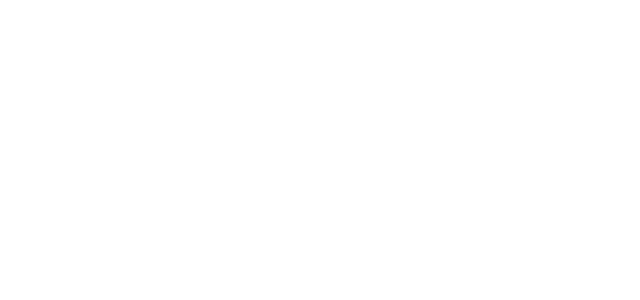
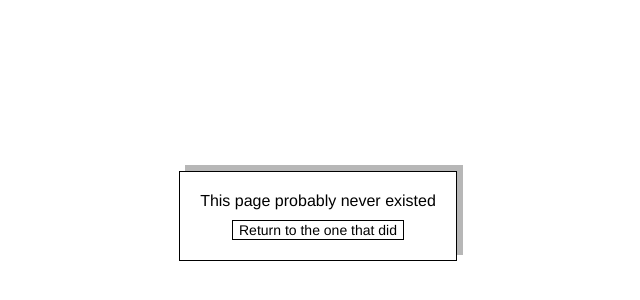
Before and after one commit to alex-y-kuznetsov/note, a Vue app: page /404 in a window 1280 px wide. Shown: the part 184-484 px from the top of the page, without its empty margins (322-962 px from the left). Built offline with nearby package versions, Linux system fonts and the light colour scheme.

Commit message:
not found page

```diff
--- /dev/null
+++ b/src/assets/styles/components/notfound.less
@@ -0,0 +1,24 @@
+.not_found {
+  margin: 0 auto;
+  padding: 50px 0;
+  box-sizing: border-box;
+  height: 100%;
+  width: 80%;
+  display: flex;
+}
+
+.not_found_inner {
+  width: fit-content;
+  margin: auto;
+  padding: 20px;
+
+  .border_block();
+}
+
+.not_found_back {
+  display: block;
+  margin: 10px auto 0 auto;
+  color: @main_color;
+  text-decoration: none;
+  width: fit-content;
+}
--- a/src/assets/styles/general.less
+++ b/src/assets/styles/general.less
@@ -7,10 +7,14 @@
 }
 
 .btn {
+  font-family: Avenir, Helvetica, Arial, sans-serif;
   background-color: transparent;
   border: 1px solid @main_color;
   cursor: pointer;
   transition: all 0.2s;
+  padding: 1px 6px;
+  font-size: 14px;
+  line-height: 16px;
 
   &:hover,
   &.btn_active {
--- a/src/assets/styles/styles.less
+++ b/src/assets/styles/styles.less
@@ -6,3 +6,4 @@
 @import './components/notes.less';
 @import './components/controls.less';
 @import './components/stats.less';
+@import './components/notfound.less';
--- a/src/router/index.js
+++ b/src/router/index.js
@@ -1,14 +1,24 @@
-import Vue from 'vue'
-import VueRouter from 'vue-router'
-import Home from '../views/Home.vue'
+import Vue from 'vue';
+import VueRouter from 'vue-router';
+import Home from '../views/Home.vue';
+import NotFound from '../views/NotFound.vue'
 
-Vue.use(VueRouter)
+Vue.use(VueRouter);
 
 const routes = [
   {
     path: '/',
     name: 'Home',
     component: Home
+  },
+  {
+    path: '/404',
+    name: 'NotFound',
+    component: NotFound
+  },
+  {
+    path: '*',
+    redirect: '/404'
   }
 ]
 
--- /dev/null
+++ b/src/views/NotFound.vue
@@ -0,0 +1,14 @@
+<template>
+  <div class="not_found">
+    <div class="not_found_inner">
+      <div>This page probably never existed</div>
+      <router-link class="btn not_found_back" v-bind:to="{ name: 'Home' }">Return to the one that did</router-link>
+    </div>
+  </div>
+</template>
+
+<script>
+export default {
+
+}
+</script>
```
